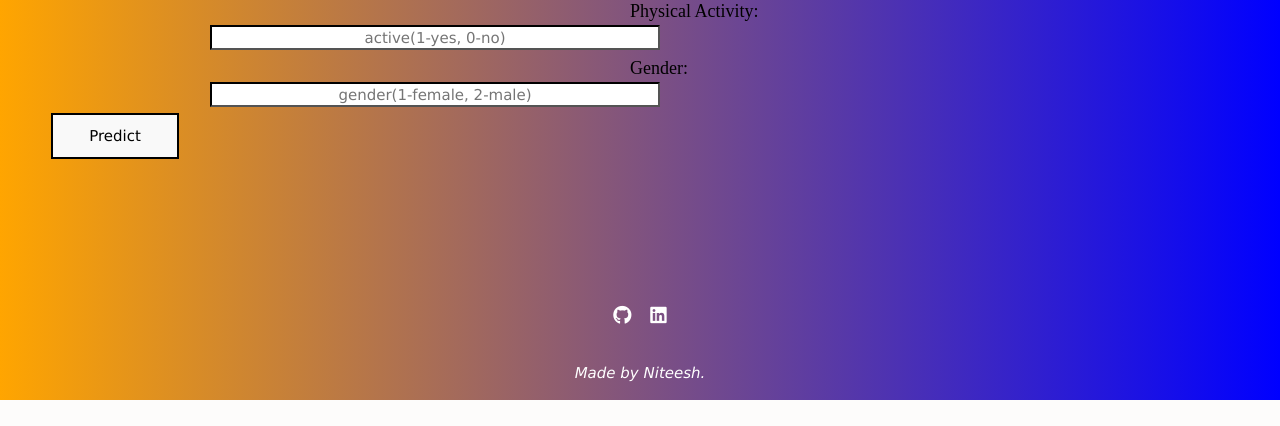
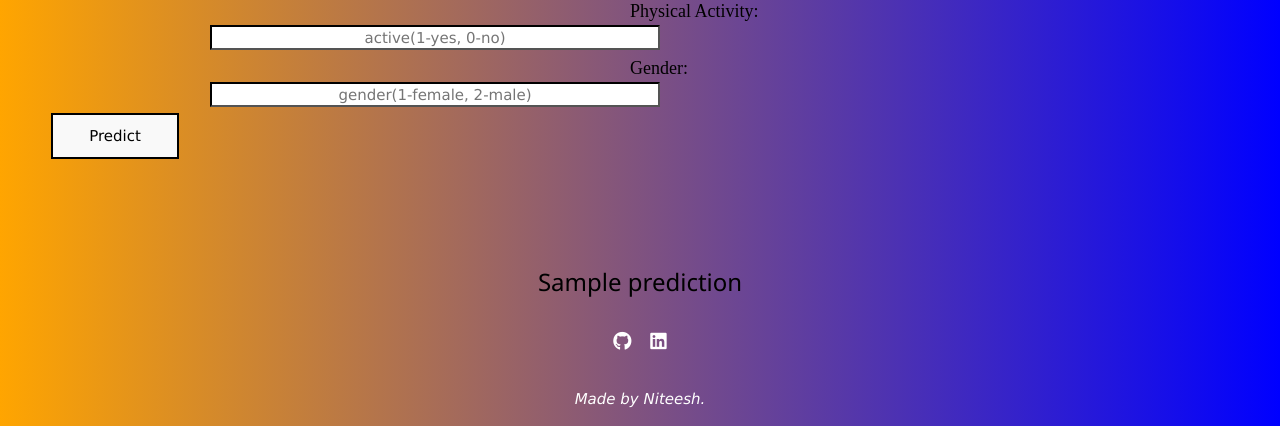
Before and after one commit to Niteesh95/cardiovascular_disease_prediction, a Flask app: template templates/index.html in a window 1280 px wide. Shown: the part 646-1072 px from the top of the page. Before the commit the page ends 1046 px from the top, so only its background shows below. Run offline with Flask 2, Linux system fonts and the light colour scheme; the template is opened without the code that fills it: most values are stand-ins (such as "Sample title", 1, 10 or a date in 2020); parts of the project's set-up code (start-up, migrations or seed data) failed here and were passed over; some libraries are stand-ins or nearby versions.

Commit message:
modification

```diff
--- a/app.py
+++ b/app.py
@@ -16,7 +16,7 @@ app = Flask(__name__)
 pickle_in = open('cvd-prediction-svc-model.pkl', 'rb')
 classifier = pickle.load(pickle_in)
 
-@app.route('/')
+@app.route('/', methods=['GET'])
 def home():
     return render_template('index.html')
 
@@ -27,16 +27,29 @@ def predict():
     for rendering result on HTML GUI
     """
 
-    features = [x for x in request.form.values()]
-    sc = StandardScaler()
-    scaled_features = sc.fit_transform(features)
-    final_features = [np.array(scaled_features)]
-    my_prediction = classifier.predict(final_features)
+    if request.method == 'POST':
+        age = int(request.form['age'])
+        height = int(request.form['height'])
+        weight = int(request.form['weight'])
+        systolic_bp = int(request.form['systolic_bp'])
+        diastolic_bp = int(request.form['diastolic_bp'])
+        cholesterol = int(request.form['cholesterol'])
+        glucose = int(request.form['glucose'])
+        smoke = int(request.form['smoke'])
+        alcoholic = int(request.form['alcoholic'])
+        active = int(request.form['active'])
+        gender = int(request.form['gender'])
 
-    if my_prediction:
-        return render_template('index.html', prediction=my_prediction)
+        final_features = [[age,height,weight,systolic_bp,diastolic_bp,cholesterol,glucose,smoke,alcoholic,active,gender]]
+        my_prediction = classifier.predict(final_features)
+
+        if my_prediction:
+            return render_template('index.html', prediction="Oops! You must have CVD, consult a doctor.")
+        else:
+            return render_template('index.html', prediction="Yay! negative, no CVD.")
+
     else:
-        return render_template('index.html', prediction=my_prediction)
+        return render_template('index.html')
 
 if __name__ == '__main__':
     app.run(debug=True)
--- a/templates/index.html
+++ b/templates/index.html
@@ -37,13 +37,7 @@
         </div>
           <br>
           <br>
-          <div class="results">
-			         {% if prediction==1 %}
-				           <h1>Prediction: <span class='true'>Oops! You must have CVD, consult a doctor.</span></h1>
-			         {% elif prediction==0 %}
-				            <h1>Prediction: <span class='false'>Yay! negative, no CVD.</span></h1>
-			         {% endif %}
-          </div>
+          <h3>{{ prediction }}</h3>
 
         <div class="footer">
         <a target="_blank" href="https://github.com/Niteesh95/cardiovascular-disease-prediction-deployment"><i class="fab fa-github fa-lg contact-icon"></i></a>
```
